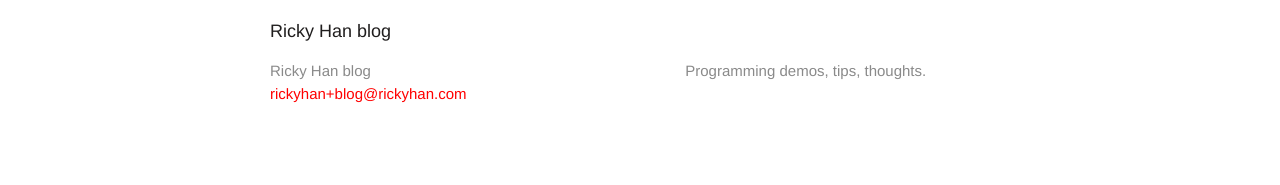
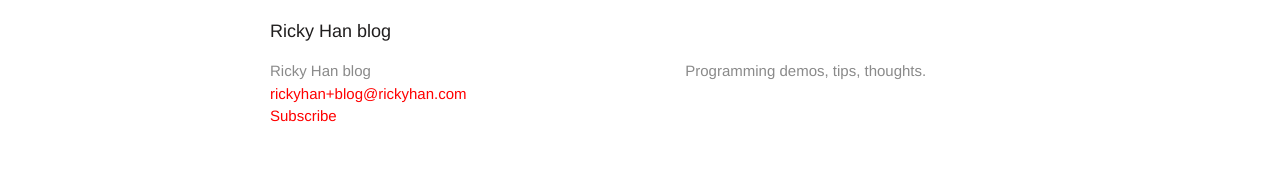
Before and after one commit to 0b01/rickyhan.com, a Jekyll site: the page built from index.html, in a window 1280 px wide. Shown: the part 1299-1484 px from the top of the page. Built offline with Jekyll 4.4.1, drawn with Linux system fonts in a browser that asks for light colours.

Commit message:
add subscribe

```diff
--- a/_includes/footer.html
+++ b/_includes/footer.html
@@ -9,6 +9,7 @@
         <ul class="contact-list">
           <li>{{ site.title }}</li>
           <li><a href="mailto:{{ site.email }}">{{ site.email }}</a></li>
+          <li><a href="https://tinyletter.com/rickyhan">Subscribe</a></li>
         </ul>
       </div>
 
```
